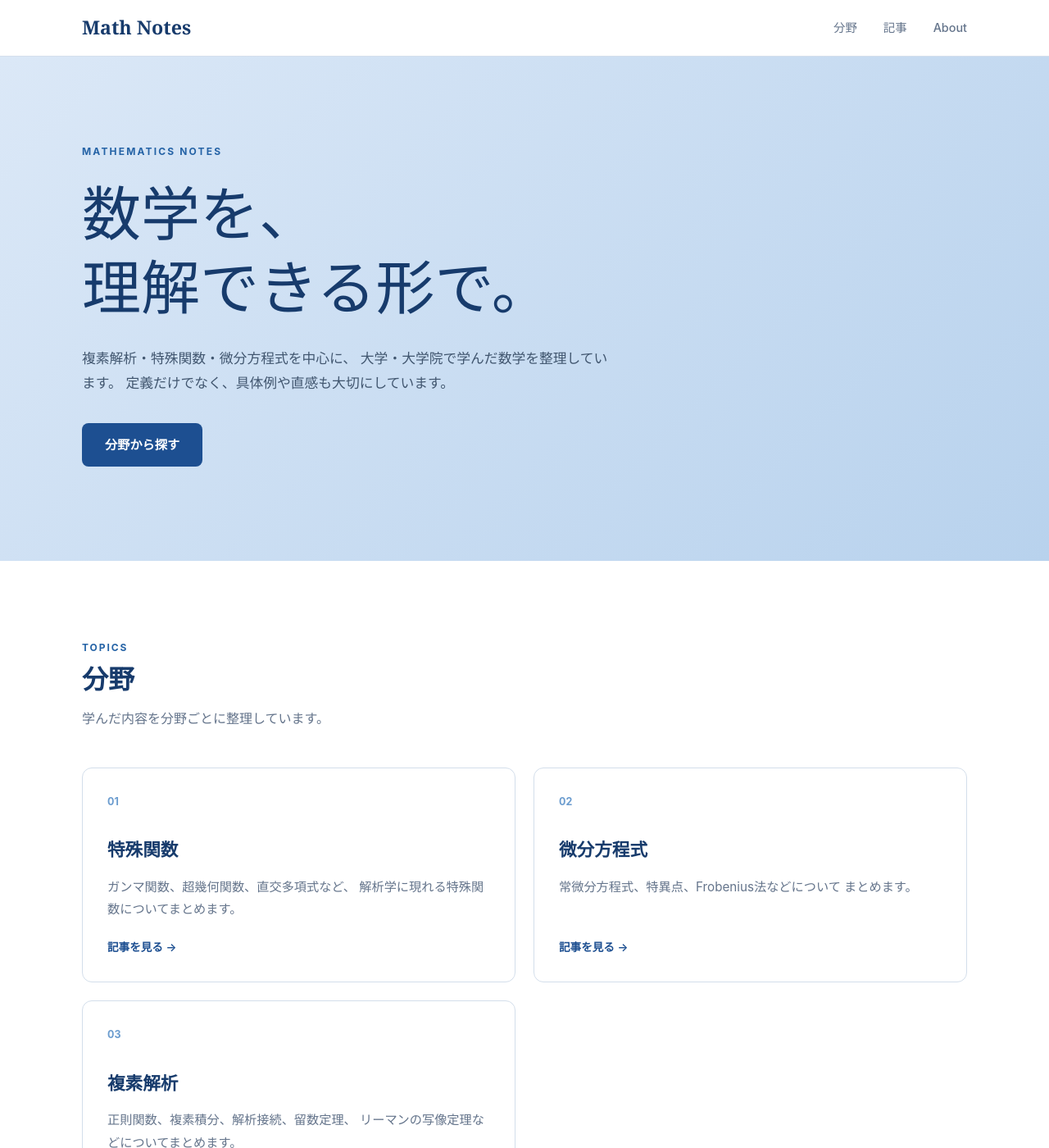
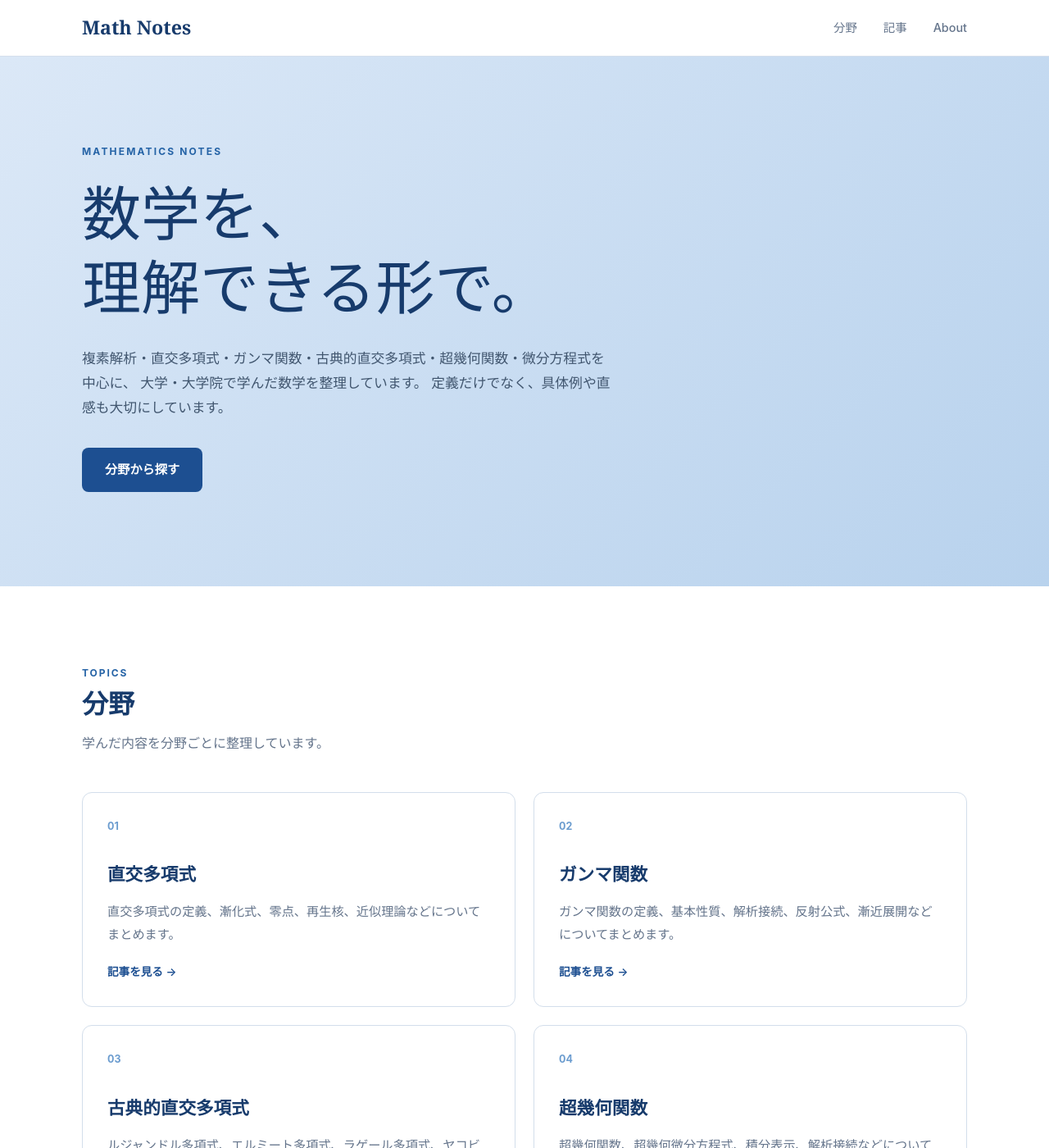
Before and after one commit to koukano/koukano.github.io, a Jekyll site: the page index.html, which Jekyll copies as it is, in a window 1280 px wide and 1400 px high. Shown: the whole window at 82% size. Built offline with Jekyll 4.4.1, drawn with Linux system fonts in a browser that asks for light colours; some of the changed text lies outside the part shown.

Commit message:
Replace special functions category with separate math topics

```diff
--- a/index.html
+++ b/index.html
@@ -11,7 +11,7 @@
 
   <meta
     name="description"
-    content="複素解析・特殊関数・微分方程式を中心に、大学・大学院で学んだ数学を整理するサイトです。"
+    content="複素解析・直交多項式・ガンマ関数・古典的直交多項式・超幾何関数・微分方程式を中心に、大学・大学院で学んだ数学を整理するサイトです。"
   >
 
   <title>Math Notes</title>
@@ -78,7 +78,7 @@
       </h1>
 
       <p class="hero-text">
-        複素解析・特殊関数・微分方程式を中心に、
+        複素解析・直交多項式・ガンマ関数・古典的直交多項式・超幾何関数・微分方程式を中心に、
         大学・大学院で学んだ数学を整理しています。
         定義だけでなく、具体例や直感も大切にしています。
       </p>
@@ -123,84 +123,46 @@
 
     <div class="topic-grid">
 
-      <!-- 特殊関数 -->
-
-      <a
-        href="special-functions/index.html"
-        class="topic-card"
-      >
-
-        <span class="topic-number">
-          01
-        </span>
-
-        <h3>
-          特殊関数
-        </h3>
-
-        <p>
-          ガンマ関数、超幾何関数、直交多項式など、
-          解析学に現れる特殊関数についてまとめます。
-        </p>
-
-        <span class="topic-link">
-          記事を見る →
-        </span>
-
+      <a href="orthogonal-polynomials/index.html" class="topic-card">
+        <span class="topic-number">01</span>
+        <h3>直交多項式</h3>
+        <p>直交多項式の定義、漸化式、零点、再生核、近似理論などについてまとめます。</p>
+        <span class="topic-link">記事を見る →</span>
       </a>
 
-
-      <!-- 微分方程式 -->
-
-      <a
-        href="differential-equations/index.html"
-        class="topic-card"
-      >
-
-        <span class="topic-number">
-          02
-        </span>
-
-        <h3>
-          微分方程式
-        </h3>
-
-        <p>
-          常微分方程式、特異点、Frobenius法などについて
-          まとめます。
-        </p>
-
-        <span class="topic-link">
-          記事を見る →
-        </span>
-
+      <a href="gamma-function/index.html" class="topic-card">
+        <span class="topic-number">02</span>
+        <h3>ガンマ関数</h3>
+        <p>ガンマ関数の定義、基本性質、解析接続、反射公式、漸近展開などについてまとめます。</p>
+        <span class="topic-link">記事を見る →</span>
       </a>
 
+      <a href="classical-orthogonal-polynomials/index.html" class="topic-card">
+        <span class="topic-number">03</span>
+        <h3>古典的直交多項式</h3>
+        <p>ルジャンドル多項式、エルミート多項式、ラゲール多項式、ヤコビ多項式などについてまとめます。</p>
+        <span class="topic-link">記事を見る →</span>
+      </a>
 
-      <!-- 複素解析 -->
+      <a href="hypergeometric-function/index.html" class="topic-card">
+        <span class="topic-number">04</span>
+        <h3>超幾何関数</h3>
+        <p>超幾何関数、超幾何微分方程式、積分表示、解析接続などについてまとめます。</p>
+        <span class="topic-link">記事を見る →</span>
+      </a>
 
-      <a
-        href="complex-analysis/index.html"
-        class="topic-card"
-      >
+      <a href="differential-equations/index.html" class="topic-card">
+        <span class="topic-number">05</span>
+        <h3>微分方程式</h3>
+        <p>常微分方程式、特異点、Frobenius法などについてまとめます。</p>
+        <span class="topic-link">記事を見る →</span>
+      </a>
 
-        <span class="topic-number">
-          03
-        </span>
-
-        <h3>
-          複素解析
-        </h3>
-
-        <p>
-          正則関数、複素積分、解析接続、留数定理、
-          リーマンの写像定理などについてまとめます。
-        </p>
-
-        <span class="topic-link">
-          記事を見る →
-        </span>
-
+      <a href="complex-analysis/index.html" class="topic-card">
+        <span class="topic-number">06</span>
+        <h3>複素解析</h3>
+        <p>正則関数、複素積分、解析接続、留数定理、リーマンの写像定理などについてまとめます。</p>
+        <span class="topic-link">記事を見る →</span>
       </a>
 
     </div>
@@ -241,7 +203,7 @@
         <a href="/articles/three-term-recurrence.html" class="article-link">
           <div class="article-item">
             <div>
-              <span class="article-category">特殊関数</span>
+              <span class="article-category">直交多項式</span>
               <h3>直交多項式の3項間漸化式</h3>
               <p>正規直交多項式が満たす3項間漸化式を導出します。</p>
             </div>
@@ -252,7 +214,7 @@
         <a href="/articles/christoffel-darboux-formula.html" class="article-link">
           <div class="article-item">
             <div>
-              <span class="article-category">特殊関数</span>
+              <span class="article-category">直交多項式</span>
               <h3>クリストッフェル・ダルブーの公式</h3>
               <p>再生核を2つの連続する直交多項式で表す公式を扱います。</p>
             </div>
@@ -263,7 +225,7 @@
         <a href="/articles/zeros-of-orthogonal-polynomials.html" class="article-link">
           <div class="article-item">
             <div>
-              <span class="article-category">特殊関数</span>
+              <span class="article-category">直交多項式</span>
               <h3>直交多項式の零点と交互性</h3>
               <p>直交多項式の零点の位置と隣り合う次数の零点の交互性を扱います。</p>
             </div>
@@ -274,7 +236,7 @@
         <a href="/articles/gaussian-quadrature.html" class="article-link">
           <div class="article-item">
             <div>
-              <span class="article-category">特殊関数</span>
+              <span class="article-category">直交多項式</span>
               <h3>ガウスの求積公式とクリストッフェル数</h3>
               <p>直交多項式の零点を利用したガウス求積公式を扱います。</p>
             </div>
@@ -285,7 +247,7 @@
         <a href="/articles/l2-completeness-orthogonal-polynomials.html" class="article-link">
           <div class="article-item">
             <div>
-              <span class="article-category">特殊関数</span>
+              <span class="article-category">直交多項式</span>
               <h3>L²(w)における正規直交多項式の完備性</h3>
               <p>正規直交多項式系の完備性を $L^2$ 空間で考えます。</p>
             </div>
@@ -296,7 +258,7 @@
         <a href="/articles/riemann-mapping-orthogonal-polynomials.html" class="article-link">
           <div class="article-item">
             <div>
-              <span class="article-category">特殊関数</span>
+              <span class="article-category">直交多項式</span>
               <h3>リーマンの写像定理と直交多項式</h3>
               <p>直交多項式と再生核を用いたリーマン写像の表現を扱います。</p>
             </div>
```
